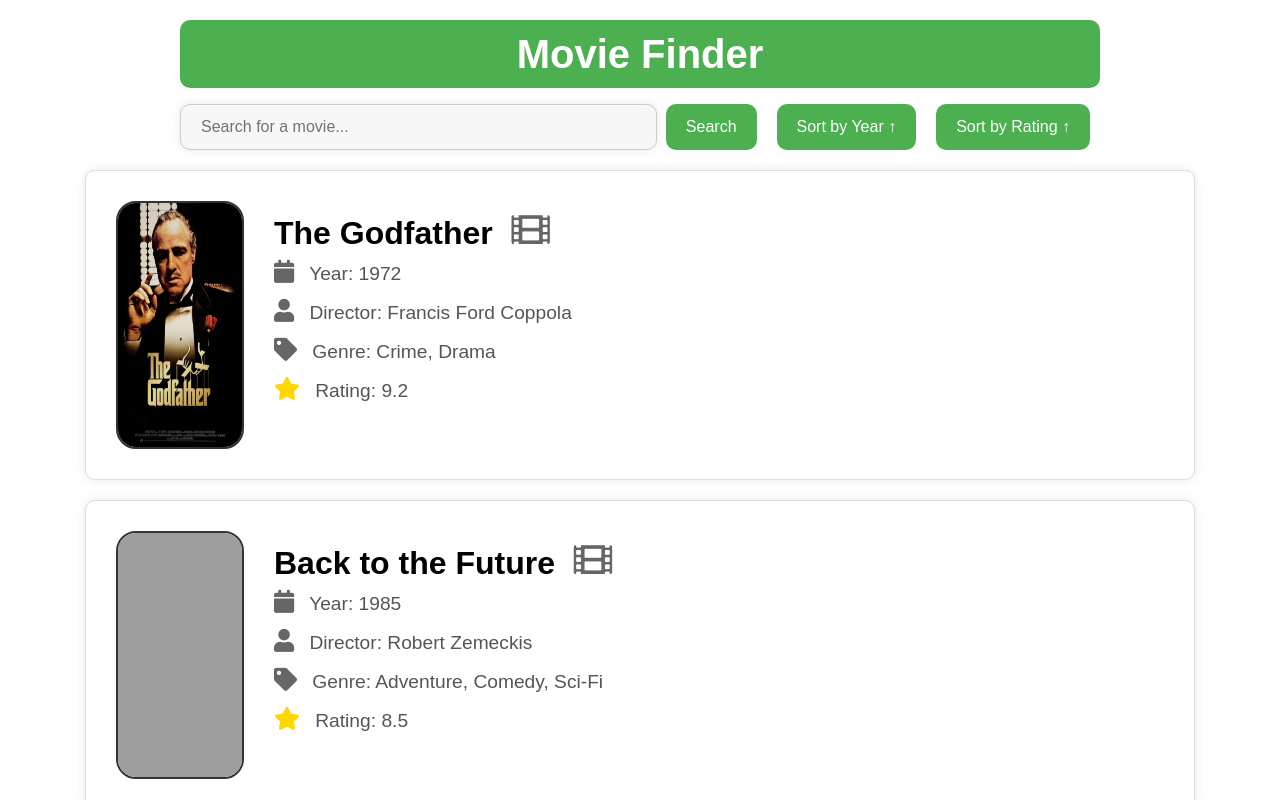
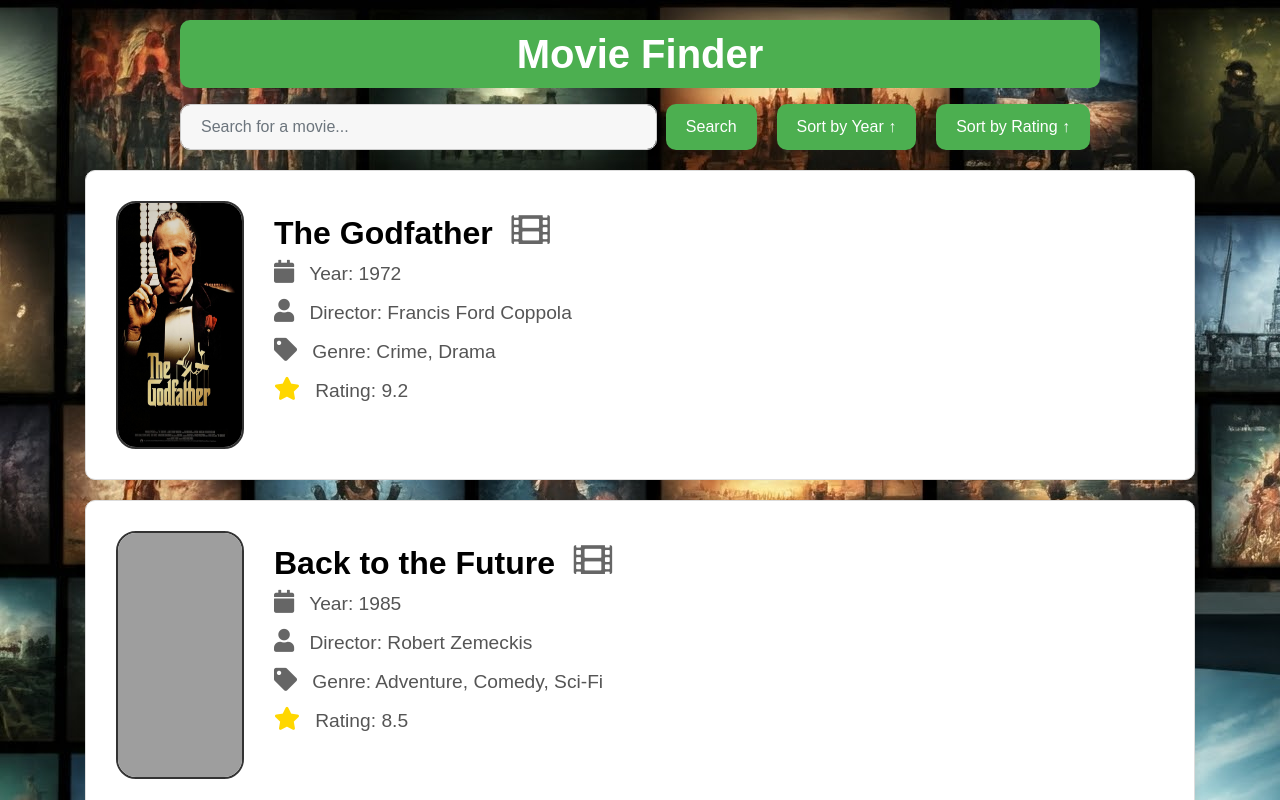
Before and after one commit to Supertrickster/Movie_Finder, a plain HTML site: page index.html in a window 1280 px wide. Shown: the top 800 px of the page. Drawn offline with nearby package versions, Linux system fonts and the light colour scheme; grey boxes are pictures that could not be loaded; files whose address does not match are found by name.

Commit message:
index.html

```diff
--- a/index.html
+++ b/index.html
@@ -9,7 +9,7 @@
       font-family: Arial, sans-serif;
   /* background-color: #f7f7f7; /* Add a light gray background color to the whole page
   background-image: linear-gradient(to bottom, #F5F5DC, #C9C4B5); */
-  background-image: url('images/1stimage.jpeg');
+  background-image: url('1stimage.jpeg');
 
 
     }
```
